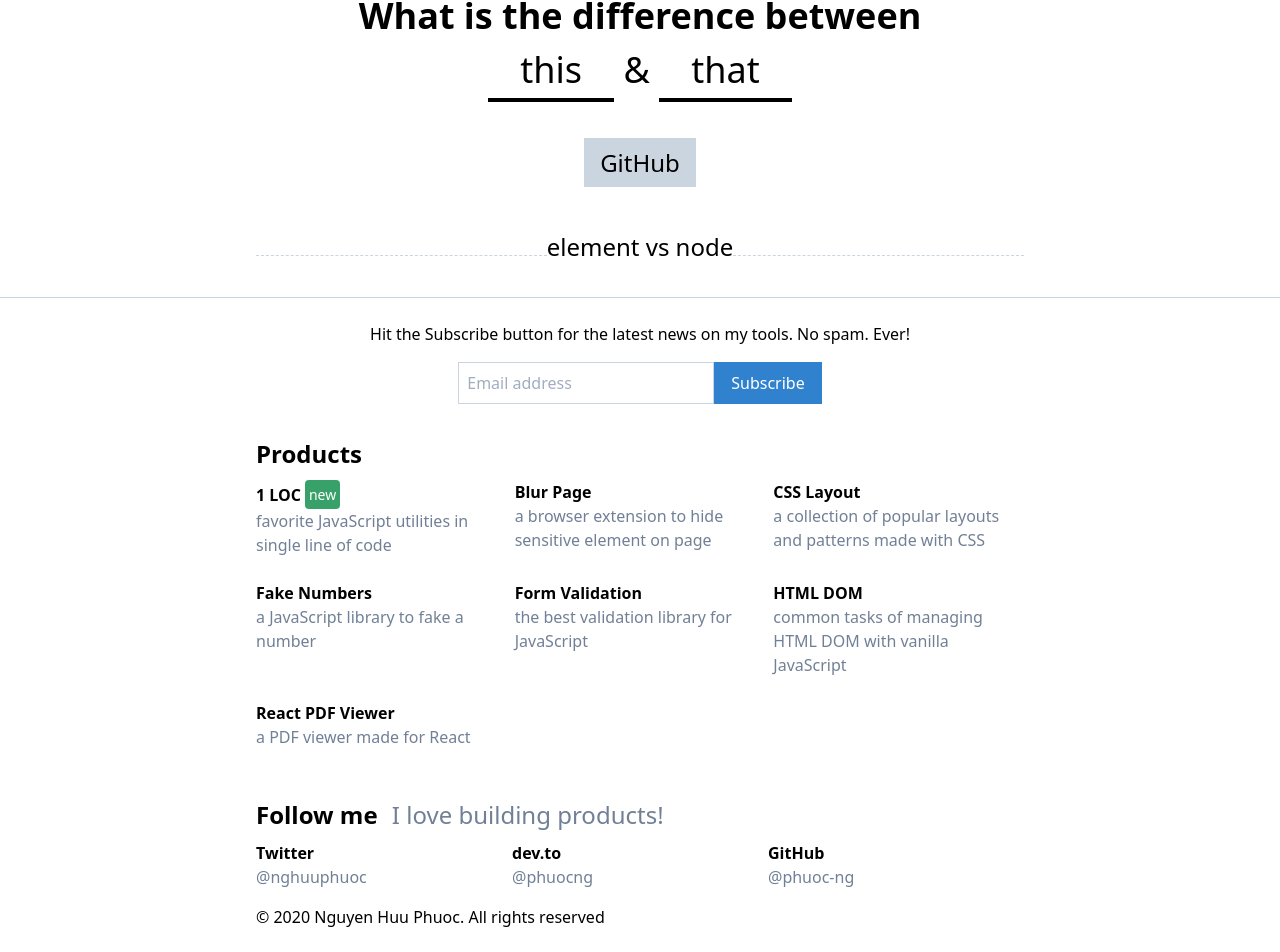
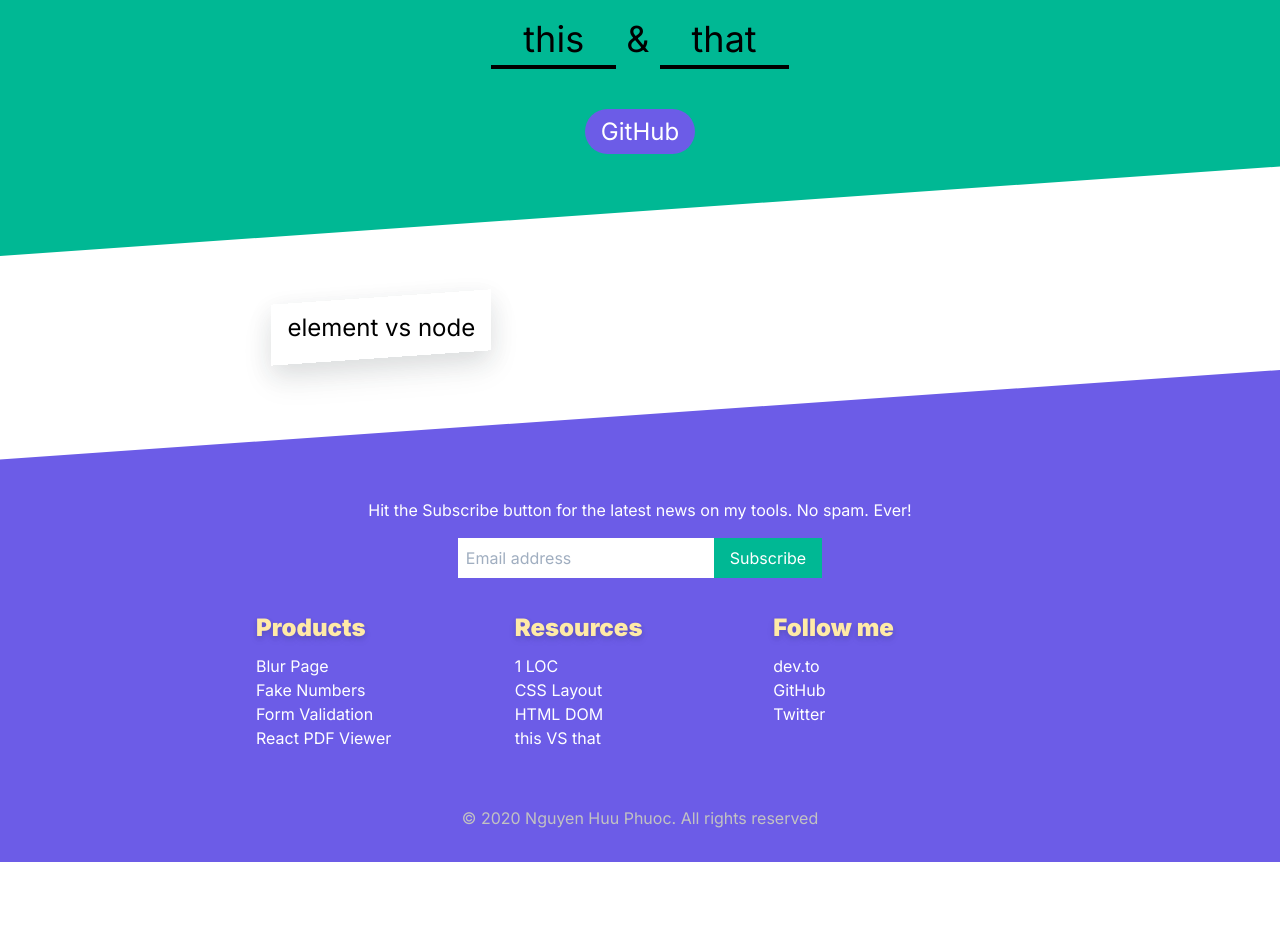
Before and after one commit to phuocng/this-vs-that, a React app: page / in a window 1280 px wide. Shown: the part 256-1208 px from the top of the page. After the commit the page ends 1118 px from the top, so only its background shows below. Built offline with nearby package versions, Linux system fonts and the light colour scheme.

Commit message:
Tweark header and footer

```diff
--- a/client/components/SubscribeForm.tsx
+++ b/client/components/SubscribeForm.tsx
@@ -3,7 +3,7 @@ import React from 'react';
 const SubscribeForm: React.FC<{}> = () => {
     return (
         <div className='text-center mb-8'>
-            <div className='mb-4'>
+            <div className='mb-4 text-white'>
                 Hit the Subscribe button for the latest news on my tools. No spam. Ever!
             </div>
             <form
@@ -14,7 +14,7 @@ const SubscribeForm: React.FC<{}> = () => {
                 noValidate={true}
             >
                 <input
-                    className='border border-gray-400 p-2 w-56 sm:w-64'
+                    className='p-2 w-56 rounded-none sm:w-64'
                     type="email"
                     name="EMAIL"
                     placeholder="Email address"
@@ -26,7 +26,8 @@ const SubscribeForm: React.FC<{}> = () => {
                 <button
                     type="submit"
                     name="subscribe"
-                    className='bg-blue-600 border border-blue-600 px-4 py-2 text-white'
+                    className='px-4 py-2 text-white'
+                    style={{ backgroundColor: '#00B894' }}
                 >
                     Subscribe
                 </button>
--- a/client/index.css
+++ b/client/index.css
@@ -1,3 +1,6 @@
+body {
+    font-family: 'Inter', sans-serif;
+}
 .hljs, code {
     font-family: 'Source Code Pro', monospace;
 }
--- a/client/index.html
+++ b/client/index.html
@@ -19,8 +19,9 @@
     <meta property="og:image" content="https://thisthat.dev/assets/screenshot.png" />
 
     <link href="https://fonts.googleapis.com/css?family=Source+Code+Pro&display=swap" rel="stylesheet">
+    <link href="https://fonts.googleapis.com/css2?family=Inter:wght@400;900&display=swap" rel="stylesheet">
 </head>
-<body class="font-sans w-full">
+<body class="w-full">
     <div id="root" class="flex flex-col min-h-full"></div>
 </body>
 </html>
--- a/client/pages/Footer.tsx
+++ b/client/pages/Footer.tsx
@@ -4,132 +4,179 @@ import SubscribeForm from '../components/SubscribeForm';
 
 const Footer: React.FC<{}> = () => {
     return (
-        <div className='border-t pt-6 pb-16 border-gray-400'>
+        <div className='pt-16 sm:pt-24 lg:pt-32 relative overflow-hidden'>
+            <div
+                className='absolute top-0 left-0 right-0 bottom-0'
+                style={{
+                    backgroundColor: '#6C5CE7',
+                    transform: 'skewY(-4deg)',
+                    transformOrigin: 'bottom right',
+                    zIndex: -1,
+                }}
+            />
             <div className='ml-auto mr-auto max-w-3xl px-2 lg:px-0'>
                 <SubscribeForm />
-                <div>
-                    <h3 className='text-xl sm:text-2xl font-semibold mb-2'>Products</h3>
-                    <ul className='flex flex-wrap -ml-1 -mr-1'>
-                        <li className='w-1/2 sm:w-1/3 px-1 mb-6'>
+                <div className='flex flex-wrap -ml-1 -mr-1'>
+                    <div className='w-1/2 sm:w-1/3 px-1 mb-6'>
+                        <h3
+                            className='text-xl sm:text-2xl font-bold mb-2'
+                            style={{
+                                color: '#FFEAA7',
+                                textShadow: '0px 4px 8px rgba(38, 50, 56, 0.08), 0px 2px 4px rgba(38, 50, 56, 0.16)',
+                            }}
+                        >
+                            Products
+                        </h3>
+                        <ul>
+                            <li>
                                 <a
+                                    className='text-white'
+                                    href="https://blur.page"
+                                    rel="noopener noreferrer"
+                                    target="_blank"
+                                    title="BlurPage - a browser extension to hide sensitive element on page"
+                                >
+                                    Blur Page
+                                </a>
+                            </li>
+                            <li>
+                                <a
+                                    className='text-white'
+                                    href="https://fakenumbers.io"
+                                    rel="noopener noreferrer"
+                                    target="_blank"
+                                    title="Fake Numbers - a JavaScript library to fake a number"
+                                >
+                                    Fake Numbers
+                                </a>
+                            </li>
+                            <li>
+                                <a
+                                    className='text-white'
+                                    href="https://formvalidation.io"
+                                    rel="noopener noreferrer"
+                                    target="_blank"
+                                    title="FormValidation - the best validation library for JavaScript"
+                                >
+                                    Form Validation
+                                </a>
+                            </li>
+                            <li>
+                                <a
+                                    className='text-white'
+                                    href="https://react-pdf-viewer.dev"
+                                    rel="noopener noreferrer"
+                                    target="_blank"
+                                    title="React PDF Viewer - a PDF viewer made for React"
+                                >
+                                    React PDF Viewer
+                                </a>
+                            </li>
+                        </ul>
+                    </div>
+                    <div className='w-1/2 sm:w-1/3 px-1 mb-6'>
+                        <h3
+                            className='text-xl sm:text-2xl font-bold mb-2'
+                            style={{
+                                color: '#FFEAA7',
+                                textShadow: '0px 4px 8px rgba(38, 50, 56, 0.08), 0px 2px 4px rgba(38, 50, 56, 0.16)',
+                            }}
+                        >
+                            Resources
+                        </h3>
+                        <ul>
+                            <li>
+                                <a
+                                    className='text-white'
                                     href="https://1loc.dev"
                                     rel="noopener noreferrer"
                                     target="_blank"
                                     title="1 LOC - favorite JavaScript utilities in single line of code"
                                 >
-                                <div className='font-semibold flex items-center'>
                                     1 LOC
-                                    <span className='bg-green-600 font-normal ml-1 p-1 rounded text-sm text-white'>new</span>
-                                </div>
-                                <span className='text-gray-600'>favorite JavaScript utilities in single line of code</span>
                                 </a>
                             </li>
-                        <li className='w-1/2 sm:w-1/3 px-1 mb-6'>
+                            <li>
                                 <a
-                                href="https://blur.page"
-                                rel="noopener noreferrer"
-                                target="_blank"
-                                title="BlurPage - a browser extension to hide sensitive element on page"
-                            >
-                                <div className='font-semibold'>Blur Page</div>
-                                <span className='text-gray-600'>a browser extension to hide sensitive element on page</span>
-                            </a>
-                        </li>
-                        <li className='w-1/2 sm:w-1/3 px-1 mb-6'>
-                            <a
+                                    className='text-white'
                                     href="https://csslayout.io"
                                     rel="noopener noreferrer"
                                     target="_blank"
                                     title="CSS Layout - a collection of popular layouts and patterns made with CSS"
                                 >
-                                <div className='font-semibold'>CSS Layout</div>
-                                <span className='text-gray-600'>a collection of popular layouts and patterns made with CSS</span>
+                                    CSS Layout
                                 </a>
                             </li>
-                        <li className='w-1/2 sm:w-1/3 px-1 mb-6'>
+                            <li>
                                 <a
-                                href="https://fakenumbers.io"
-                                rel="noopener noreferrer"
-                                target="_blank"
-                                title="Fake Numbers - a JavaScript library to fake a number"
-                            >
-                                <div className='font-semibold'>Fake Numbers</div>
-                                <span className='text-gray-600'>a JavaScript library to fake a number</span>
-                            </a>
-                        </li>
-                        <li className='w-1/2 sm:w-1/3 px-1 mb-6'>
-                            <a
-                                href="https://formvalidation.io"
-                                rel="noopener noreferrer"
-                                target="_blank"
-                                title="FormValidation - the best validation library for JavaScript"
-                            >
-                                <div className='font-semibold'>Form Validation</div>
-                                <span className='text-gray-600'>the best validation library for JavaScript</span>
-                            </a>
-                        </li>
-                        <li className='w-1/2 sm:w-1/3 px-1 mb-6'>
-                            <a
+                                    className='text-white'
                                     href="https://htmldom.dev"
                                     rel="noopener noreferrer"
                                     target="_blank"
                                     title="HTML DOM - Common tasks of managing HTML DOM with native API"
                                 >
-                                <div className='font-semibold'>HTML DOM</div>
-                                <span className='text-gray-600'>common tasks of managing HTML DOM with vanilla JavaScript</span>
+                                    HTML DOM
                                 </a>
                             </li>
-                        <li className='w-1/2 sm:w-1/3 px-1 mb-6'>
+                            <li>
                                 <a
-                                href="https://react-pdf-viewer.dev"
+                                    className='text-white'
+                                    href="https://thisthat.dev"
                                     rel="noopener noreferrer"
                                     target="_blank"
-                                title="React PDF Viewer - a PDF viewer made for React"
+                                    title="this vs that - What is the difference between ___ and ___ in the front-end development?"
                                 >
-                                <div className='font-semibold'>React PDF Viewer</div>
-                                <span className='text-gray-600'>a PDF viewer made for React</span>
+                                    this VS that
                                 </a>
                             </li>
                         </ul>
                     </div>
-
-                <div className='mt-6'>
-                    <h3 className='text-xl sm:text-2xl font-semibold mb-2'>Follow me <span className='font-light text-gray-600 ml-2'>I love building products!</span></h3>
-                    <ul className='flex'>
-                        <li className='flex-1'>
+                    <div className='w-1/2 sm:w-1/3 px-1 mb-6'>
+                        <h3
+                            className='text-xl sm:text-2xl font-bold mb-2'
+                            style={{
+                                color: '#FFEAA7',
+                                textShadow: '0px 4px 8px rgba(38, 50, 56, 0.08), 0px 2px 4px rgba(38, 50, 56, 0.16)',
+                            }}
+                        >
+                            Follow me
+                        </h3>
+                        <ul>
+                            <li>
                                 <a
+                                    className='text-white'
+                                    href="https://dev.to/phuocng"
+                                    rel="noopener noreferrer"
+                                    target="_blank"
+                                >
+                                    dev.to
+                                </a>
+                            </li>
+                            <li>
+                                <a
+                                    className='text-white'
+                                    href="https://github.com/phuoc-ng"
+                                    rel="noopener noreferrer"
+                                    target="_blank"
+                                >
+                                    GitHub
+                                </a>
+                            </li>
+                            <li>
+                                <a
+                                    className='text-white'
                                     href="https://twitter.com/nghuuphuoc"
                                     rel="noopener noreferrer"
                                     target="_blank"
                                 >
-                                <div className='font-semibold'>Twitter</div>
-                                <span className='text-gray-600'>@nghuuphuoc</span>
-                            </a>
-                        </li>
-                        <li className='flex-1'>
-                            <a
-                                href="https://dev.to/phuocng"
-                                rel="noopener noreferrer"
-                                target="_blank"
-                            >
-                                <div className='font-semibold'>dev.to</div>
-                                <span className='text-gray-600'>@phuocng</span>
-                            </a>
-                        </li>
-                        <li className='flex-1'>
-                            <a
-                                href="https://github.com/phuoc-ng"
-                                rel="noopener noreferrer"
-                                target="_blank"
-                            >
-                                <div className='font-semibold'>GitHub</div>
-                                <span className='text-gray-600'>@phuoc-ng</span>
+                                    Twitter
                                 </a>
                             </li>
                         </ul>
                     </div>
+                </div>
 
-                <div className='pt-4'>
+                <div className='text-center py-8' style={{ color: '#C2C2C2' }}>
                     © 2020 Nguyen Huu Phuoc. All rights reserved
                 </div>
             </div>
--- a/client/pages/HomePage.tsx
+++ b/client/pages/HomePage.tsx
@@ -14,41 +14,54 @@ const HomePage = () => {
                 <meta name='description' content='What is the difference between ___ and ___ in the front-end development?' />
             </Helmet>
 
-            <h2 className='font-bold mt-32 text-center text-2xl sm:text-4xl px-1'>What is the difference between</h2>
+            <h2 className='font-semibold mt-32 text-center text-2xl sm:text-5xl px-1'>
+                What is the <span style={{ color: '#FFEAA7' }}>difference</span> between
+            </h2>
             <h2 className='font-light mb-12 text-2xl sm:text-4xl text-center'>
                 <span className='border-b-4 border-black pb-1 px-8'>this</span> <span>&</span> <span className='border-b-4 border-black pb-1 px-8'>that</span>
             </h2>
 
-            <div className="mb-12 text-center">
+            <div className="mb-40 text-center">
                 <a
-                    className="text-2xl bg-gray-400 px-4 py-2"
+                    className="text-2xl text-white px-4 py-2 rounded-full"
                     href="https://github.com/phuoc-ng/this-vs-that"
                     rel="noopener noreferrer"
                     target="_blank"
+                    style={{
+                        backgroundColor: '#6C5CE7',
+                    }}
                 >
                     GitHub
                 </a>
             </div>
 
             <div className='ml-auto mr-auto max-w-4xl'>
-                <ul>
+                <div className='flex flex-wrap -ml-1 -mr-1'>
                 {
                     PostList.map((post) => {
                         return (
-                            <li key={post.slug}>
+                            <div
+                                key={post.slug}
+                                className='w-1/2 sm:w-1/3 px-1 mb-6 text-center'
+                            >
                                 <Link
                                     to={`/${post.slug}`}
-                                    className='flex items-baseline text-2xl'
+                                    className='text-2xl relative p-4'
                                 >
-                                    <div className='border-b border-dashed border-gray-400 flex-1' />
-                                    <div>{unslugify(post.slug)}</div>
-                                    <div className='border-b border-dashed border-gray-400 flex-1' />
+                                    <div
+                                        className='absolute h-full left-0 top-0 w-full'
+                                        style={{
+                                            boxShadow: 'rgba(38, 50, 56, 0.08) 0px 1rem 2rem, rgba(38, 50, 56, 0.1) 0px 0.5rem 1.5rem',
+                                            transform: 'skewY(-4deg)',
+                                        }}
+                                    />
+                                    {unslugify(post.slug)}
                                 </Link>
-                            </li>
+                            </div>
                         );
                     })
                 }
-                </ul>
+                </div>
             </div>
         </Layout>
     );
```
Also changed, not shown: client/pages/Layout.tsx (+25 -5 lines), client/pages/PostLayout.tsx (+5 -6 lines), public/assets/wave.svg (added). Lines whose indentation alone changed are shown as unchanged.
